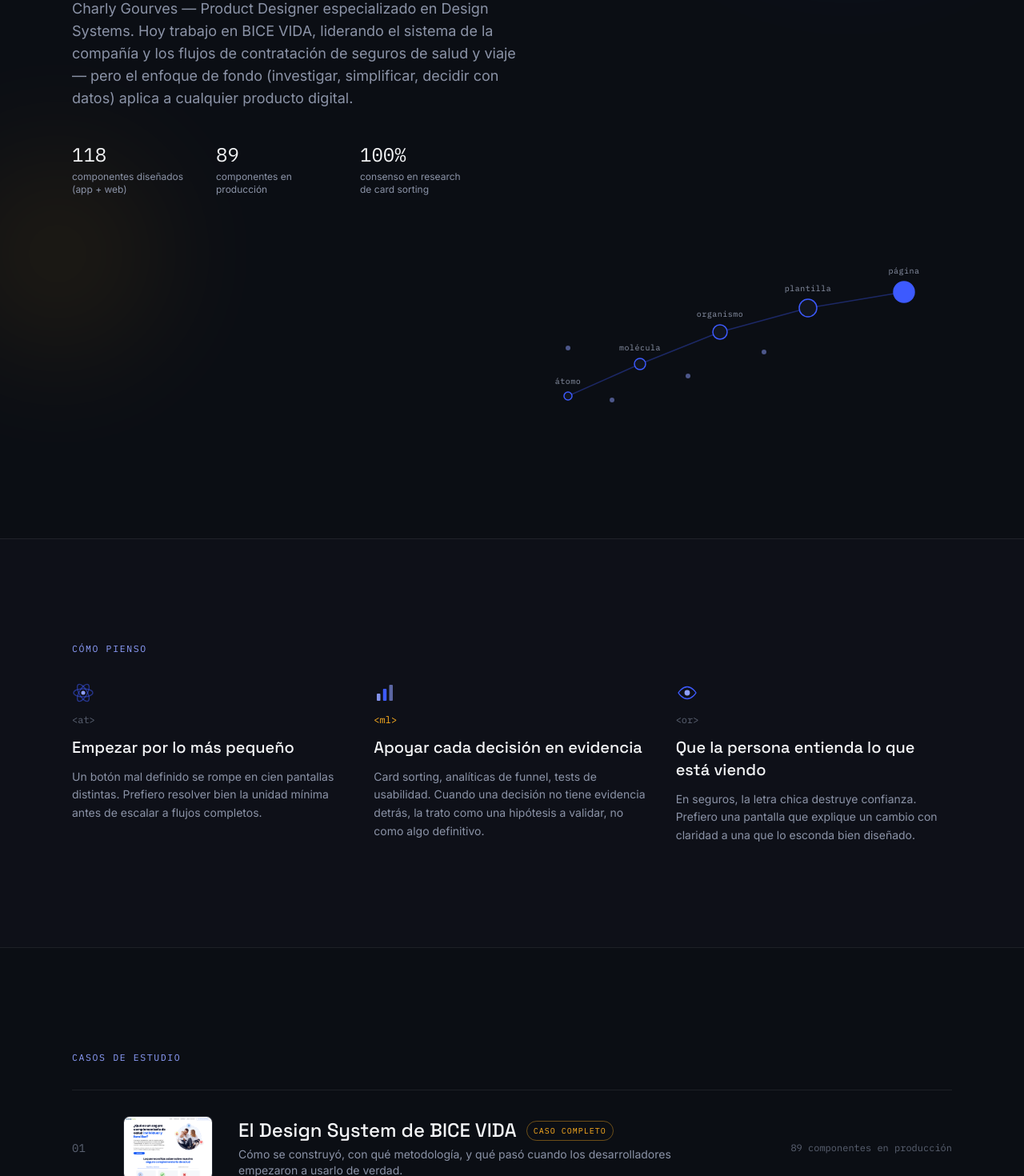
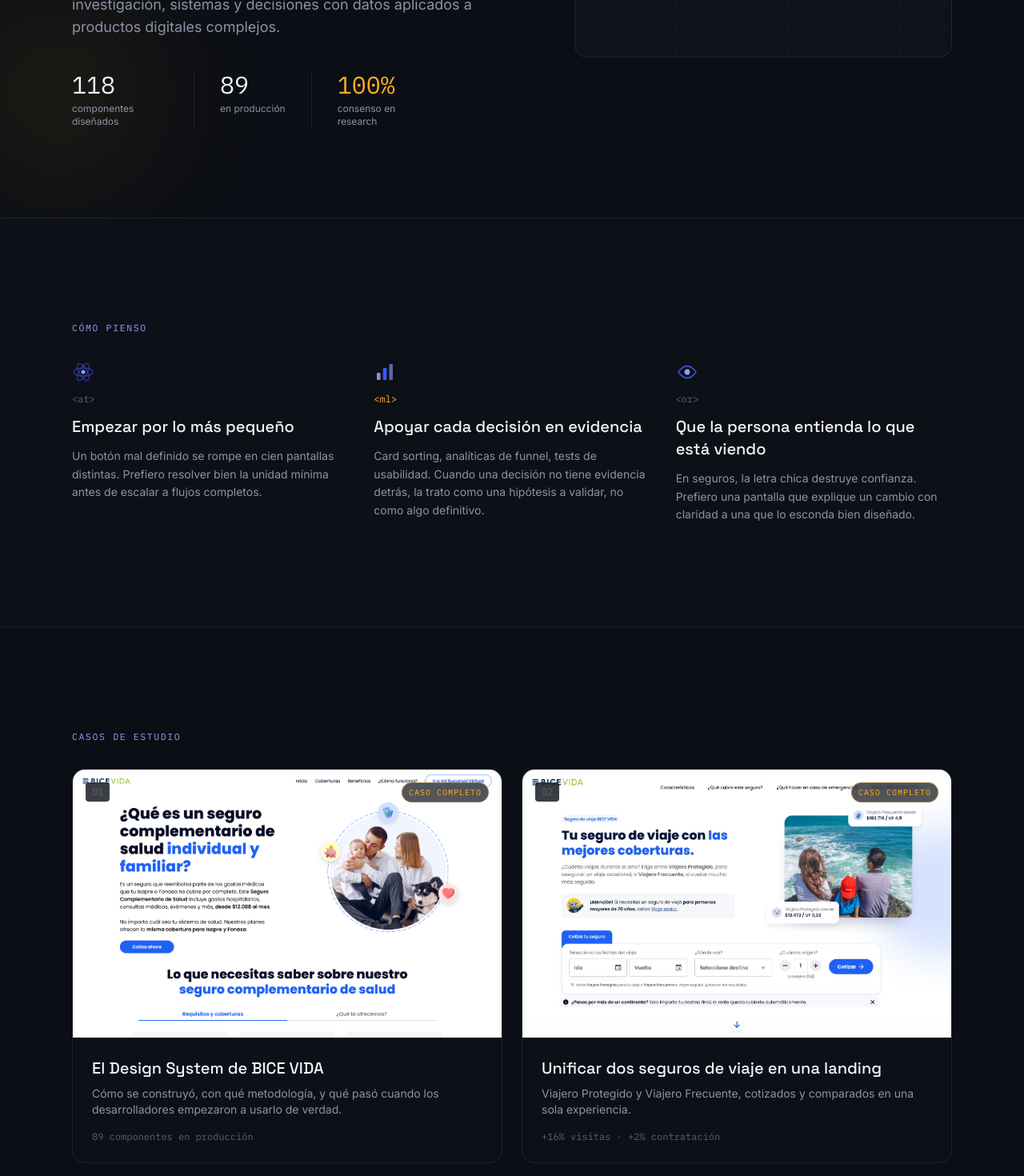
Before and after one commit to CharlyG2/portfolio, a Next.js app: page / in a window 1280 px wide. Shown: the part 440-1910 px from the top of the page at 80% size. Built offline with nearby package versions, Linux system fonts and the light colour scheme.

Commit message:
actualizacion cambios reales

```diff
--- a/app/globals.css
+++ b/app/globals.css
@@ -46,6 +46,14 @@
   opacity: 0.5;
 }
 
+.dot-grid {
+  background-image: radial-gradient(
+    rgba(255, 255, 255, 0.06) 1px,
+    transparent 1px
+  );
+  background-size: 28px 28px;
+}
+
 .hairline {
   background: linear-gradient(
     to right,
--- a/components/CaseIndex.jsx
+++ b/components/CaseIndex.jsx
@@ -19,7 +19,7 @@
     tag: "02",
     status: "caso completo",
     title: "Unificar dos seguros de viaje en una landing",
-    text: "Viajero Protegido y Viajero Frecuente, cotizados y comparados en una sola experiencia en vez de dos landings separadas.",
+    text: "Viajero Protegido y Viajero Frecuente, cotizados y comparados en una sola experiencia.",
     stat: "+16% visitas · +2% contratación",
     thumb: "/images/viaje-landing-unificada.png",
     live: true,
@@ -39,7 +39,7 @@
     tag: "04",
     status: "en construcción",
     title: "Renovación transparente de planes",
-    text: "Comunicar un alza de cobertura a clientes de alto siniestro sin esconder nada. Publicación pendiente de material final.",
+    text: "Comunicar un alza de cobertura a clientes de alto siniestro sin esconder nada.",
     stat: "3 ramas de decisión mapeadas",
     thumb: null,
     live: false,
@@ -54,7 +54,7 @@
           <p className="eyebrow text-signalSoft mb-4">casos de estudio</p>
         </Reveal>
 
-        <div className="mt-8 divide-y divide-line border-y border-line">
+        <div className="grid sm:grid-cols-2 gap-6 mt-8">
           {cases.map((c, i) => {
             const Wrapper = c.live ? Link : "div";
             const wrapperProps = c.live ? { href: `/casos/${c.slug}` } : {};
@@ -62,53 +62,50 @@
               <Reveal key={c.slug} delay={i * 0.06}>
                 <Wrapper
                   {...wrapperProps}
-                  className={`group flex flex-col md:flex-row md:items-center gap-5 md:gap-8 py-8 ${
-                    c.live ? "cursor-pointer" : "cursor-default opacity-70"
+                  className={`group block rounded-2xl border border-line overflow-hidden bg-ink2/40 h-full ${
+                    c.live
+                      ? "cursor-pointer hover:border-signal/40 transition-colors"
+                      : "cursor-default opacity-70"
                   }`}
                 >
-                  <span className="font-mono text-sm text-mutedLight w-8 shrink-0">
-                    {c.tag}
-                  </span>
-
-                  <div className="relative w-full md:w-28 h-20 rounded-lg overflow-hidden border border-line bg-ink2 shrink-0">
+                  <div className="relative w-full aspect-[16/10] bg-ink2 overflow-hidden">
                     {c.thumb ? (
                       <Image
                         src={c.thumb}
                         alt=""
                         fill
-                        className="object-cover object-top group-hover:scale-105 transition-transform duration-500"
-                        sizes="112px"
+                        className="object-cover object-top group-hover:scale-105 transition-transform duration-700"
+                        sizes="(max-width: 640px) 100vw, 560px"
                       />
                     ) : c.live ? (
                       <AnalysisPattern />
                     ) : (
                       <PendingPattern />
                     )}
+                    <span className="absolute top-4 left-4 font-mono text-xs text-mutedLight bg-ink/80 backdrop-blur px-2 py-1 rounded">
+                      {c.tag}
+                    </span>
+                    <span
+                      className={`absolute top-4 right-4 font-mono text-[10px] uppercase tracking-widest px-2 py-1 rounded-full border backdrop-blur ${
+                        c.live
+                          ? "border-amber/40 text-amber bg-ink/70"
+                          : "border-line text-muted bg-ink/70"
+                      }`}
+                    >
+                      {c.status}
+                    </span>
                   </div>
 
-                  <div className="flex-1">
-                    <div className="flex items-center gap-3 mb-1 flex-wrap">
+                  <div className="p-6">
                     <h3
-                        className={`font-display text-xl md:text-2xl text-paper ${
+                      className={`font-display text-xl text-paper mb-2 ${
                         c.live ? "group-hover:text-signalSoft transition-colors" : ""
                       }`}
                     >
                       {c.title}
                     </h3>
-                      <span
-                        className={`font-mono text-[10px] uppercase tracking-widest px-2 py-1 rounded-full border ${
-                          c.live
-                            ? "border-amber/40 text-amber"
-                            : "border-line text-muted"
-                        }`}
-                      >
-                        {c.status}
-                      </span>
-                    </div>
-                    <p className="text-sm text-muted max-w-xl">{c.text}</p>
-                  </div>
-                  <div className="font-mono text-xs text-mutedLight md:text-right shrink-0">
-                    {c.stat}
+                    <p className="text-sm text-muted mb-4">{c.text}</p>
+                    <p className="font-mono text-xs text-mutedLight">{c.stat}</p>
                   </div>
                 </Wrapper>
               </Reveal>
--- a/components/Footer.jsx
+++ b/components/Footer.jsx
@@ -1,7 +1,15 @@
 export default function Footer() {
   return (
-    <footer className="py-24 md:py-32 border-t border-line">
-      <div className="max-w-content mx-auto px-6 md:px-10">
+    <footer className="py-24 md:py-32 border-t border-line dot-grid relative">
+      <div
+        aria-hidden="true"
+        className="pointer-events-none absolute inset-0"
+        style={{
+          background:
+            "radial-gradient(600px circle at 20% 0%, rgba(11,14,20,0.9), transparent 70%)",
+        }}
+      />
+      <div className="max-w-content mx-auto px-6 md:px-10 relative">
         <p className="font-display text-3xl md:text-5xl text-paper max-w-2xl leading-tight">
           ¿Construimos el próximo sistema juntos?
         </p>
--- a/components/Hero.jsx
+++ b/components/Hero.jsx
@@ -5,24 +5,24 @@
 
 export default function Hero() {
   return (
-    <section className="relative pt-40 pb-24 md:pt-48 md:pb-32 overflow-hidden">
+    <section className="relative pt-36 pb-20 md:pt-44 md:pb-28 overflow-hidden">
       <div
         aria-hidden="true"
         className="pointer-events-none absolute -top-40 -right-20 w-[600px] h-[600px] rounded-full opacity-20 blur-3xl"
         style={{
-          background:
-            "radial-gradient(circle, #3D5AFE 0%, transparent 70%)",
+          background: "radial-gradient(circle, #3D5AFE 0%, transparent 70%)",
         }}
       />
       <div
         aria-hidden="true"
         className="pointer-events-none absolute top-1/2 -left-32 w-[400px] h-[400px] rounded-full opacity-10 blur-3xl"
         style={{
-          background:
-            "radial-gradient(circle, #FFB020 0%, transparent 70%)",
+          background: "radial-gradient(circle, #FFB020 0%, transparent 70%)",
         }}
       />
-      <div className="max-w-content mx-auto px-6 md:px-10 relative">
+
+      <div className="max-w-content mx-auto px-6 md:px-10 relative grid lg:grid-cols-[1.15fr_0.95fr] gap-14 items-center">
+        <div>
           <motion.p
             className="eyebrow text-signalSoft mb-6"
             initial={{ opacity: 0 }}
@@ -33,7 +33,7 @@
           </motion.p>
 
           <motion.h1
-          className="font-display text-4xl sm:text-5xl md:text-6xl font-medium leading-[1.08] max-w-3xl"
+            className="font-display text-4xl sm:text-5xl md:text-[3.4rem] font-medium leading-[1.05] max-w-xl"
             initial={{ opacity: 0, y: 14 }}
             animate={{ opacity: 1, y: 0 }}
             transition={{ duration: 0.6, delay: 0.1 }}
@@ -42,39 +42,51 @@
           </motion.h1>
 
           <motion.p
-          className="mt-6 text-lg text-muted max-w-xl"
+            className="mt-6 text-lg text-muted max-w-lg"
             initial={{ opacity: 0, y: 14 }}
             animate={{ opacity: 1, y: 0 }}
             transition={{ duration: 0.6, delay: 0.2 }}
           >
-          Charly Gourves — Product Designer especializado en Design
-          Systems. Hoy trabajo en BICE VIDA, liderando el sistema de la
-          compañía y los flujos de contratación de seguros de salud y
-          viaje — pero el enfoque de fondo (investigar, simplificar,
-          decidir con datos) aplica a cualquier producto digital.
+            Product Designer especializado en Design Systems — investigación,
+            sistemas y decisiones con datos aplicados a productos digitales
+            complejos.
           </motion.p>
 
           <motion.div
-          className="mt-10 flex flex-wrap gap-x-10 gap-y-4"
+            className="mt-10 flex flex-wrap gap-x-8 gap-y-5"
             initial={{ opacity: 0 }}
             animate={{ opacity: 1 }}
             transition={{ duration: 0.6, delay: 0.35 }}
           >
             {[
-            { n: "118", l: "componentes diseñados (app + web)" },
-            { n: "89", l: "componentes en producción" },
-            { n: "100%", l: "consenso en research de card sorting" },
-          ].map((s) => (
-            <div key={s.l}>
-              <div className="stat-number text-2xl text-paper">{s.n}</div>
-              <div className="text-xs text-muted max-w-[140px] mt-1">{s.l}</div>
+              { n: "118", l: "componentes diseñados", accent: false },
+              { n: "89", l: "en producción", accent: false },
+              { n: "100%", l: "consenso en research", accent: true },
+            ].map((s, i) => (
+              <div key={s.l} className={i > 0 ? "pl-8 border-l border-line" : ""}>
+                <div
+                  className={`stat-number text-3xl ${
+                    s.accent ? "text-amber" : "text-paper"
+                  }`}
+                >
+                  {s.n}
+                </div>
+                <div className="text-xs text-muted max-w-[120px] mt-1">
+                  {s.l}
+                </div>
               </div>
             ))}
           </motion.div>
         </div>
 
-      <div className="max-w-content mx-auto px-6 md:px-10 mt-20 flex justify-end">
+        <motion.div
+          initial={{ opacity: 0, scale: 0.96 }}
+          animate={{ opacity: 1, scale: 1 }}
+          transition={{ duration: 0.7, delay: 0.25, ease: [0.22, 1, 0.36, 1] }}
+          className="dot-grid rounded-2xl border border-line bg-ink2/60 p-8 md:p-10 flex items-center justify-center"
+        >
           <SystemGraph />
+        </motion.div>
       </div>
     </section>
   );
```
Lines whose indentation alone changed are shown as unchanged.
